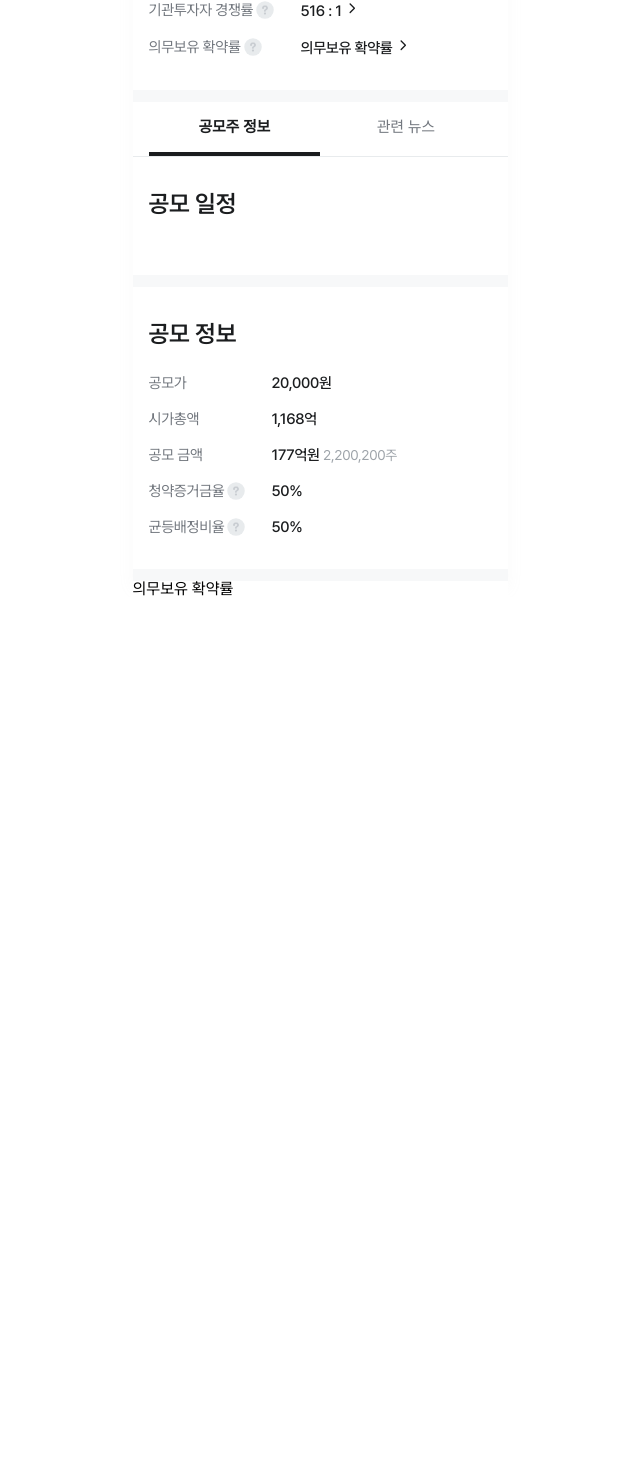
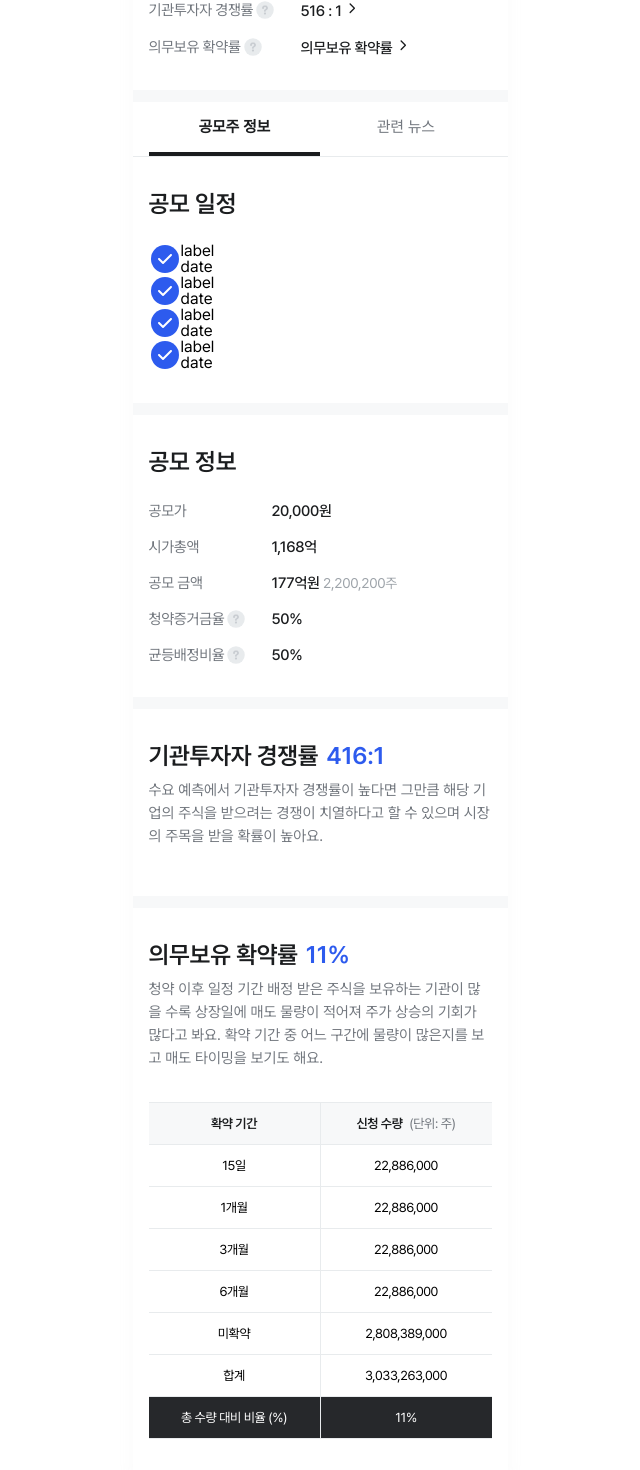
Before and after one commit to modumozu/modumozu-client, a Next.js app: page /detail/1 in a window 1280 px wide. Shown: the part 387-1857 px from the top of the page, without its empty margins (320-960 px from the left). Before the commit the page ends 984 px from the top, so only its background shows below. Built offline with nearby package versions, Linux system fonts and the light colour scheme.

Commit message:
:sparkles: 상세 수정사항 적용, 컴포넌트 추

```diff
--- a/package.json
+++ b/package.json
@@ -18,6 +18,7 @@
     "@types/react": "18.2.20",
     "@types/react-dom": "18.2.7",
     "axios": "^1.4.0",
+    "dayjs": "^1.11.10",
     "eslint": "8.47.0",
     "eslint-config-next": "13.4.13",
     "next": "13.4.13",
--- a/src/app/detail/[id]/page.tsx
+++ b/src/app/detail/[id]/page.tsx
@@ -3,10 +3,33 @@
 import DetailCard from "@/components/detail/DetailCard";
 import DetailHeader from "@/components/detail/DetailHeader";
 import DetailTitle from "@/components/detail/DetailTitle";
-import IPOConfirm from "@/components/detail/IPOConfirm";
+import IPOConfirm, { IPOComfirmTableData } from "@/components/detail/IPOConfirm";
 import IPOInfo from "@/components/detail/IPOInfo";
 import IPOTapMenu from "@/components/detail/IPOTapMenu";
+import InvestCompetition from "@/components/detail/InvestCompetition";
 import POInfo from "@/components/detail/POInfo";
+
+const ipoConfirmDummy: IPOComfirmTableData = [
+  {
+    label: "15일",
+    value: "22,886,000",
+  },
+  {
+    label: "1개월",
+    value: "22,886,000",
+  },
+  {
+    label: "3개월",
+    value: "22,886,000",
+  },
+  {
+    label: "6개월",
+    value: "22,886,000",
+  },
+  { label: "미확약", value: "2,808,389,000" },
+  { label: "합계", value: "3,033,263,000" },
+  { label: "총 수량 대비 비율 (%)", value: "11%" },
+];
 
 const Detail = () => {
   return (
@@ -24,7 +47,10 @@ const Detail = () => {
           <POInfo />
         </DetailCard.item>
         <DetailCard.item>
-          <IPOConfirm />
+          <InvestCompetition />
+        </DetailCard.item>
+        <DetailCard.item>
+          <IPOConfirm data={ipoConfirmDummy} />
         </DetailCard.item>
       </DetailCard.wrapper>
     </div>
--- a/src/components/common/TapMenu.tsx
+++ b/src/components/common/TapMenu.tsx
@@ -31,7 +31,7 @@ const TapMenu: FC<TapMenuProps> = (props) => {
         return (
           <TabButton
             key={option.value}
-            active={value === option.value}
+            $active={(value === option.value).toString()}
             onClick={() => {
               onChange(option.value);
             }}
@@ -51,15 +51,15 @@ const TabBox = styled.div`
   border-bottom: 1px solid ${colors.GRAY[2]};
 `;
 
-const TabButton = styled.button<{ active: boolean }>`
+const TabButton = styled.button<{ $active: string }>`
   cursor: pointer;
   background-color: transparent;
   border: none;
   width: 50%;
   padding-block: 15px;
   ${(props) => `
-    ${props.active ? getFonts("H5_SEMIBOLD") : getFonts("H5_REGULAR")}
-    color: ${props.active ? colors.FONT_LIGHT.PRIMARY : colors.FONT_LIGHT.SECONDARY};
-    border-bottom: solid 4px ${props.active ? colors.ON.BASIC_LIGHT : colors.ON.BASIC_DARK};
+    ${props.$active === "true" ? getFonts("H5_SEMIBOLD") : getFonts("H5_REGULAR")}
+    color: ${props.$active === "true" ? colors.FONT_LIGHT.PRIMARY : colors.FONT_LIGHT.SECONDARY};
+    border-bottom: solid 4px ${props.$active === "true" ? colors.ON.BASIC_LIGHT : colors.ON.BASIC_DARK};
   `}
 `;
--- a/src/components/detail/IPOConfirm.tsx
+++ b/src/components/detail/IPOConfirm.tsx
@@ -1,5 +1,111 @@
-const IPOConfirm = () => {
-  return <div>의무보유 확약률</div>;
+"use client";
+
+import styled from "styled-components";
+import { getFonts } from "@/styles/fonts";
+import colors from "@/styles/colors";
+import { FC } from "react";
+
+export interface IPOConfirmProps {
+  data: { label: string; value: string }[];
+}
+export type IPOComfirmTableData = { label: string; value: string }[];
+
+const IPOConfirm: FC<IPOConfirmProps> = ({ data = [] }) => {
+  const renderTableData = () => {
+    return data.map((data) => {
+      return (
+        <tr key={data.label}>
+          <td>{data.label} </td>
+          <td>{data.value}</td>
+        </tr>
+      );
+    });
+  };
+
+  return (
+    <IPOConfirmWrap>
+      <IPOConfirmTitle>
+        의무보유 확약률<IPOConfirmPercent>11%</IPOConfirmPercent>
+      </IPOConfirmTitle>
+      <IPOConfirmDescription>
+        청약 이후 일정 기간 배정 받은 주식을 보유하는 기관이 많을 수록 상장일에 매도 물량이 적어져 주가 상승의 기회가
+        많다고 봐요. 확약 기간 중 어느 구간에 물량이 많은지를 보고 매도 타이밍을 보기도 해요.
+      </IPOConfirmDescription>
+      <IPOConfirmTable>
+        <colgroup>
+          <col width="50%" />
+          <col width="50%" />
+        </colgroup>
+        <thead>
+          <tr>
+            <th>확약 기간 </th>
+            <th>
+              신청 수량 <IPOConfirmPoint>(단위: 주)</IPOConfirmPoint>
+            </th>
+          </tr>
+        </thead>
+        <tbody>{renderTableData()}</tbody>
+      </IPOConfirmTable>
+    </IPOConfirmWrap>
+  );
 };
 
 export default IPOConfirm;
+
+const IPOConfirmWrap = styled.div`
+  padding: 32px 16px 48px 16px;
+`;
+
+const IPOConfirmTitle = styled.h2`
+  ${getFonts("H2_SEMIBOLD")};
+  color: ${colors.FONT_LIGHT.PRIMARY};
+`;
+
+const IPOConfirmPercent = styled.span`
+  margin-left: 8px;
+  color: ${colors.FONT.PRIMARY};
+`;
+const IPOConfirmPoint = styled.span`
+  margin-left: 4px;
+  ${getFonts("CAPTION1_REGULAR")};
+  color: ${colors.FONT_LIGHT.SECONDARY};
+`;
+const IPOConfirmDescription = styled.p`
+  margin-top: 8px;
+  ${getFonts("BODY1_REGULAR")};
+  color: ${colors.FONT_LIGHT.SECONDARY};
+`;
+
+const IPOConfirmTable = styled.table`
+  width: 100%;
+  margin-top: 32px;
+  text-align: center;
+  border-top: 1px solid ${colors.GRAY[2]};
+  border-bottom: 1px solid ${colors.GRAY[2]};
+
+  thead {
+    background-color: ${colors.GRAY[1]};
+  }
+  th {
+    padding: 13px 10px;
+    ${getFonts("CAPTION1_SEMIBOLD")}
+    color:${colors.FONT_LIGHT.PRIMARY};
+  }
+  th + th {
+    border-left: 1px solid ${colors.GRAY[2]};
+  }
+  td {
+    padding: 13px 10px;
+    ${getFonts("CAPTION1_REGULAR")}
+    border-top: 1px solid ${colors.GRAY[2]};
+  }
+  td + td {
+    border-left: 1px solid ${colors.GRAY[2]};
+  }
+  tbody tr:last-child {
+    background-color: ${colors.GRAY[7]};
+    td {
+      color: ${colors.FONT_DARK.PRIMARY};
+    }
+  }
+`;
--- /dev/null
+++ b/src/components/detail/InvestCompetition.tsx
@@ -0,0 +1,40 @@
+"use client";
+
+import colors from "@/styles/colors";
+import { getFonts } from "@/styles/fonts";
+import styled from "styled-components";
+
+const InvestCompetition = () => {
+  return (
+    <InvestCompetitionWrap>
+      <InvestCompetitionTitle>
+        기관투자자 경쟁률<InvestPercent>416:1</InvestPercent>
+      </InvestCompetitionTitle>
+      <InvestCompetitionDescription>
+        수요 예측에서 기관투자자 경쟁률이 높다면 그만큼 해당 기업의 주식을 받으려는 경쟁이 치열하다고 할 수 있으며
+        시장의 주목을 받을 확률이 높아요.
+      </InvestCompetitionDescription>
+    </InvestCompetitionWrap>
+  );
+};
+
+export default InvestCompetition;
+
+const InvestCompetitionWrap = styled.div`
+  padding: 32px 16px 48px 16px;
+`;
+
+const InvestCompetitionTitle = styled.h2`
+  ${getFonts("H2_SEMIBOLD")};
+  color: ${colors.FONT_LIGHT.PRIMARY};
+`;
+
+const InvestPercent = styled.span`
+  margin-left: 8px;
+  color: ${colors.FONT.PRIMARY};
+`;
+const InvestCompetitionDescription = styled.p`
+  margin-top: 8px;
+  ${getFonts("BODY1_REGULAR")};
+  color: ${colors.FONT_LIGHT.SECONDARY};
+`;
--- a/src/components/detail/POPlan.tsx
+++ b/src/components/detail/POPlan.tsx
@@ -2,21 +2,73 @@
 
 import colors from "@/styles/colors";
 import { getFonts } from "@/styles/fonts";
+import CheckBackground from "@/svg/CheckBackground";
+import IngIcon from "@/svg/IngIcon";
 import styled from "styled-components";
+import dayjs from "dayjs";
+
+const processes: POPlanProcessList = [
+  { label: "수요 예측일", date: "2023-09-20" },
+  { label: "청약일", date: ["2023-09-23", "2023-10-03"] },
+  { label: "환불일", date: "2023-10-04" },
+  { label: "상장일", date: "2023-10-15" },
+];
+
+export type POPlanProcessList = POPlanProcessObject[];
+interface POPlanProcessObject {
+  label: string;
+  date: string | [string, string];
+}
 
 const POPlan = () => {
+  const renderProcessElement = () => {};
+  const renderProcess = () => {
+    const today = dayjs();
+
+    return processes.map((process, index) => {
+      const { date, label } = process;
+      if (typeof date === "string") {
+        if (index === 0) {
+          return (
+            <POPlanProcessItem key={label}>
+              <CheckBackground />
+              <div>
+                <div>label</div>
+                <div>date</div>
+              </div>
+            </POPlanProcessItem>
+          );
+        }
+        return (
+          <POPlanProcessItem key={label}>
+            <CheckBackground />
+            <div>
+              <div>label</div>
+              <div>date</div>
+            </div>
+          </POPlanProcessItem>
+        );
+      } else {
+        const [start, end] = date;
+        return (
+          <POPlanProcessItem key={label}>
+            <CheckBackground />
+            <div>
+              <div>label</div>
+              <div>date</div>
+            </div>
+          </POPlanProcessItem>
+        );
+      }
+    });
+  };
+
+  renderProcess();
+
   return (
     <POPlanWrap>
       <POPlanTitle>공모 일정</POPlanTitle>
-      <POPlanProcessList>
-        <POPlanProcessItem></POPlanProcessItem>
-        <POPlanProcessItem></POPlanProcessItem>
-        <POPlanProcessItem></POPlanProcessItem>
-        <POPlanProcessItem></POPlanProcessItem>
-        <POPlanProcessItem></POPlanProcessItem>
-        <POPlanProcessItem></POPlanProcessItem>
-        <POPlanProcessItem></POPlanProcessItem>
-      </POPlanProcessList>
+      <POPlanProcessList>{renderProcess()}</POPlanProcessList>
     </POPlanWrap>
   );
 };
@@ -36,4 +88,23 @@ const POPlanProcessList = styled.ul`
   margin-top: 24px;
 `;
 
-const POPlanProcessItem = styled.li``;
+const POPlanProcessItem = styled.li`
+  display: flex;
+  align-items: center;
+`;
+
+const BarWrap = styled.div`
+  display: flex;
+  align-items: center;
+  justify-content: center;
+`;
+const Bar = styled.div`
+  width: 2px;
+  height: 24px;
+  background-color: ${colors.BLUE[5]};
+`;
+const DisabledBar = styled.div`
+  width: 2px;
+  height: 24px;
+  background-color: ${colors.GRAY[2]};
+`;
--- a/src/svg/CaretIcon.tsx
+++ b/src/svg/CaretIcon.tsx
@@ -1,11 +1,11 @@
-import { HTMLAttributes } from "react";
+import { FC, HTMLAttributes } from "react";
 
 interface CaretProps extends HTMLAttributes<SVGElement> {
   width?: number;
   height?: number;
 }
 
-const Right: React.FC<CaretProps> = ({ width = 24, height = 24, ...rest }) => (
+const Right: FC<CaretProps> = ({ width = 24, height = 24, ...rest }) => (
   <svg
     {...rest}
     width={`${width}`}
--- /dev/null
+++ b/src/svg/IngIcon.tsx
@@ -0,0 +1,12 @@
+const IngIcon = () => {
+  return (
+    <svg width="32" height="32" viewBox="0 0 32 32" fill="none" xmlns="http://www.w3.org/2000/svg">
+      <circle cx="16" cy="16" r="14" fill="#2D5BEE" />
+      <ellipse cx="9.33301" cy="16" rx="2" ry="2" fill="white" fillOpacity="0.24" />
+      <circle cx="16" cy="16" r="2" fill="white" fillOpacity="0.56" />
+      <circle cx="22.667" cy="16" r="2" fill="white" />
+    </svg>
+  );
+};
+
+export default IngIcon;
```
Also changed, not shown: 1 other file (tests, documents, lock files or other folders).
